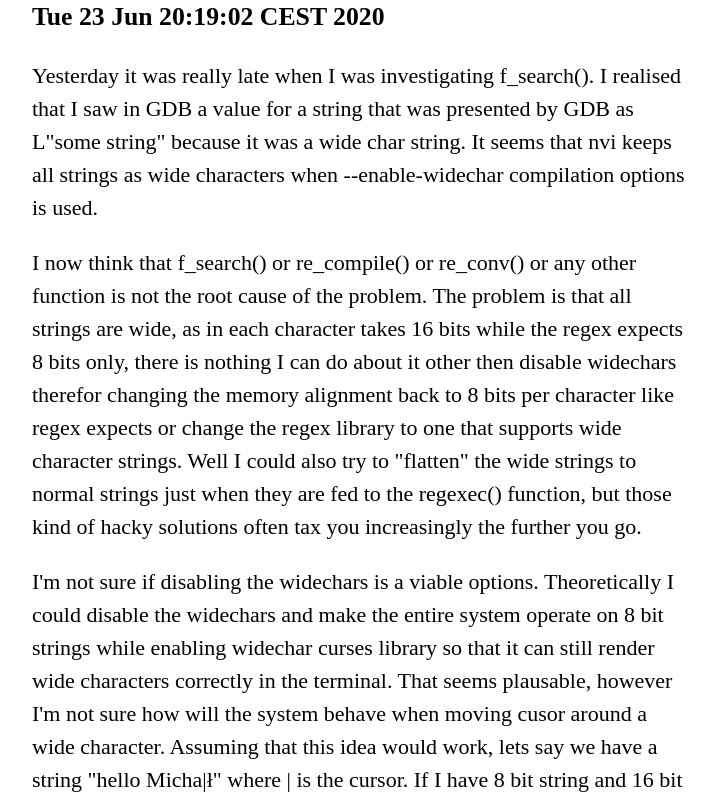
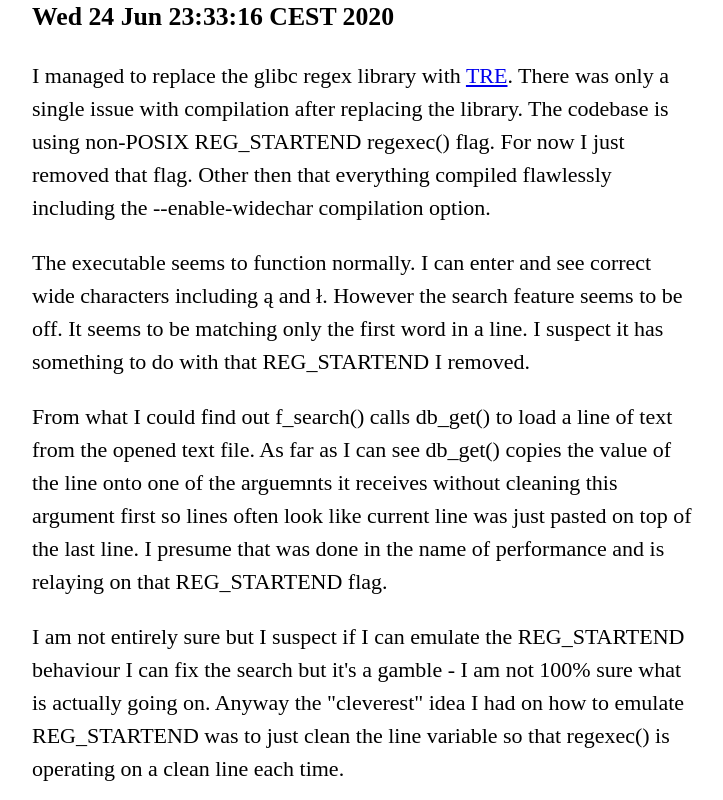
Before and after one commit to odrzutowiec/blog, a plain HTML site: page index.html in a window 1280 px wide. Shown: the top 800 px of the page, without its empty margins (278-1001 px from the left). Drawn offline with Linux system fonts and the light colour scheme.

Commit message:
Wed 24 Jun 23:53:24 CEST 2020

```diff
--- a/index.html
+++ b/index.html
@@ -1,4 +1,14 @@
 <p> <html>   <head>     <meta name="viewport" content="width=device-width, initial-scale=1.0">     <style>       * {         box-sizing: border-box;       }       body {         width: 30em;         margin: auto;         font-size: 22px;         line-height: 1.5em;         overflow-wrap: break-word;         word-wrap: break-word;         hyphens: auto;       }       @media (max-width: 704px) {         body {           padding: 0 1em;           width: 100%;         }       }     </style>     <title>Odrzutowiec Blog</title>   </head>   <body></p>
+
+<h3>Wed 24 Jun 23:33:16 CEST 2020</h3>
+
+<p> I managed to replace the glibc regex library with <a href="https://github.com/laurikari/tre">TRE</a>. There was only a single issue with compilation after replacing the library. The codebase is using non-POSIX REG_STARTEND regexec() flag. For now I just removed that flag. Other then that everything compiled flawlessly including the --enable-widechar compilation option.</p>
+
+<p> The executable seems to function normally. I can enter and see correct wide characters including ą and ł. However the search feature seems to be off. It seems to be matching only the first word in a line. I suspect it has something to do with that REG_STARTEND I removed.</p>
+
+<p> From what I could find out f_search() calls db_get() to load a line of text from the opened text file. As far as I can see db_get() copies the value of the line onto one of the arguemnts it receives without cleaning this argument first so lines often look like current line was just pasted on top of the last line. I presume that was done in the name of performance and is relaying on that REG_STARTEND flag.</p>
+
+<p> I am not entirely sure but I suspect if I can emulate the REG_STARTEND behaviour I can fix the search but it's a gamble - I am not 100% sure what is actually going on. Anyway the "cleverest" idea I had on how to emulate REG_STARTEND was to just clean the line variable so that regexec() is operating on a clean line each time.</p>
 
 <h3>Tue 23 Jun 20:19:02 CEST 2020</h3>
 
```
